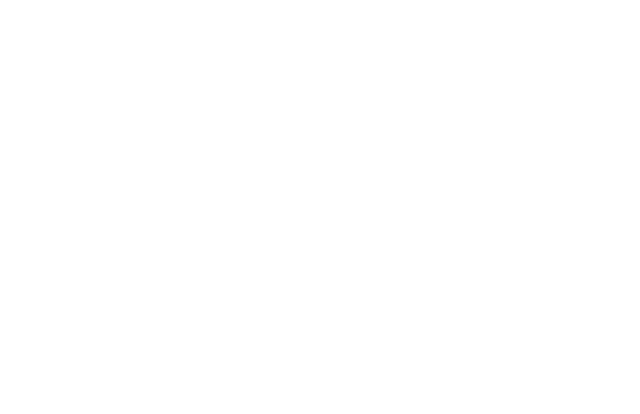
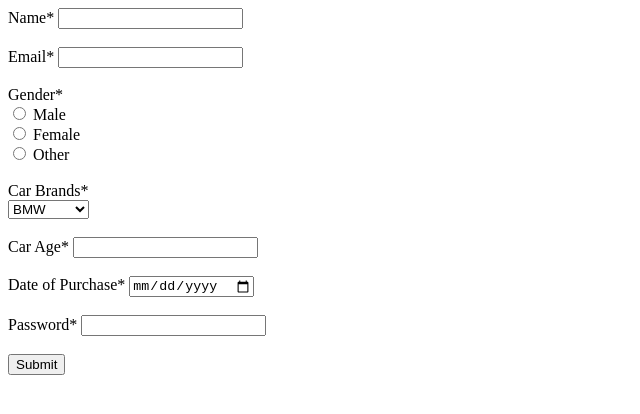
Before and after one commit to acciojob/car-insurance-form-AbuSalman143, a website: page main.html in a window 1280 px wide. Shown: the whole page, without its empty margins (0-640 px from the left). Drawn offline with Linux system fonts and the light colour scheme.

Commit message:
created a submission

```diff
--- a/main.html
+++ b/main.html
@@ -11,6 +11,41 @@
     <script type="text/javascript" src="./script.js">
 </script>
 
+
+	<form method="POST">
+  <label for="name">Name*</label>
+  <input type="text" id="name" name="name" required><br><br>
+
+  <label for="email">Email*</label>
+  <input type="email" id="email" name="email" required><br><br>
+
+  <label for="gender">Gender*</label><br>
+  <input type="radio" id="gender" name="gender" value="male" required>
+  <label for="gender">Male</label><br>
+  <input type="radio" id="gender" name="gender" value="female" required>
+  <label for="gender">Female</label><br>
+  <input type="radio" id="gender" name="gender" value="other" required>
+  <label for="gender">Other</label><br><br>
+
+  <label for="cars">Car Brands*</label><br>
+  <select id="cars" name="cars" required>
+    <option value="BMW">BMW</option>
+    <option value="Audi">Audi</option>
+    <option value="Mercedes">Mercedes</option>
+  </select><br><br>
+
+  <label for="carage">Car Age*</label>
+  <input type="number" id="carage" name="carage" required><br><br>
+
+  <label for="dop">Date of Purchase*</label>
+  <input type="date" id="dop" name="dop" required><br><br>
+
+  <label for="password">Password*</label>
+  <input type="password" id="password" name="password" required><br><br>
+
+  <input type="submit" value="Submit">
+</form>
+
 </body>
 
 </html>
```
